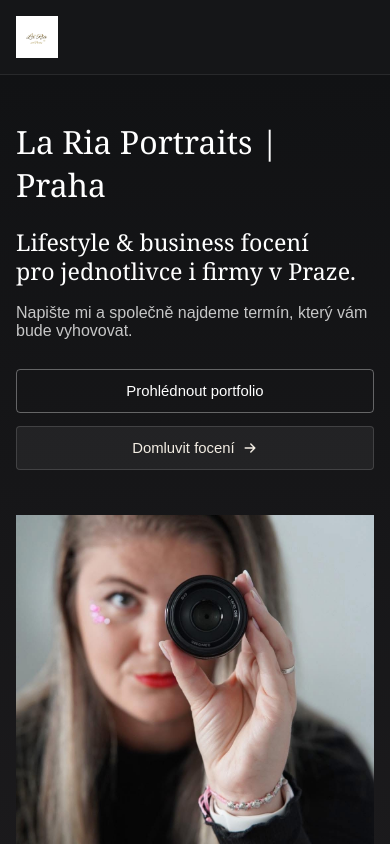
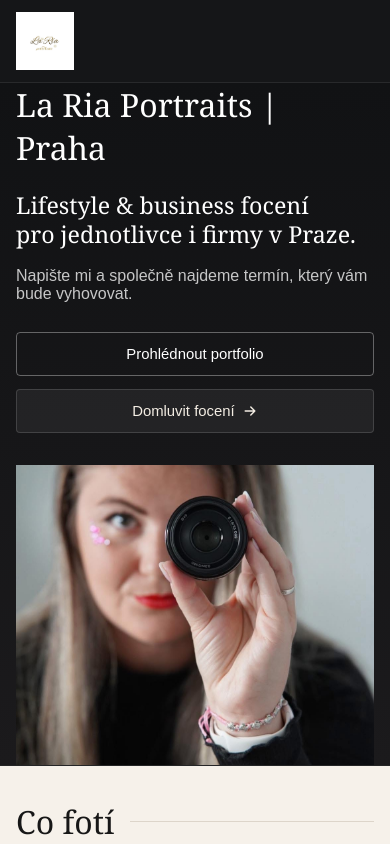
Before and after one commit to huckys25-gif/la-ria-portraits, a Next.js app: page / in a window 390 px wide. Shown: the top 844 px of the page. Built offline with nearby package versions, Linux system fonts and the light colour scheme.

Commit message:
Add files via upload

```diff
--- a/app/globals.css
+++ b/app/globals.css
@@ -1,13 +1,162 @@
 
-:root { --bg:#f4efe7; --black:#111214; --black-soft:#1b1a1c; --cream:#f6f1ea; --ivory:#fbf8f3; --white:#ffffff; --text:#171717; --muted:#5e5a56; --gold:#c39a63; --gold-dark:#9f7c4d; --sage:#62745e; --terra:#b66f44; --sand:#d8cfbf; --darkpanel:#22262b; --line:#ddd5ca; --shadow:0 12px 28px rgba(0,0,0,0.08);}
-*{box-sizing:border-box} html,body{margin:0;padding:0} body{font-family:Arial,Helvetica,sans-serif;background:var(--bg);color:var(--text)} a{color:inherit;text-decoration:none} img{display:block;max-width:100%} svg{flex-shrink:0}.icon-sm{width:1rem;height:1rem}.fill-current{fill:currentColor}
-.site-shell{min-height:100vh;background:var(--bg)} .shell{max-width:1120px;margin:0 auto;padding:0 1.2rem}
-.topbar{position:sticky;top:0;z-index:40;background:rgba(17,18,20,.98);border-bottom:1px solid rgba(255,255,255,.08)} .topbar-inner{display:flex;align-items:center;justify-content:space-between;gap:1rem;min-height:74px}.brand{display:inline-flex;align-items:center}.brand-logo{height:42px;width:auto}.topnav{display:flex;gap:1.75rem;color:rgba(255,255,255,.9);font-size:.95rem}.topnav a{position:relative;padding-bottom:.2rem}.topnav a.active::after,.topnav a:hover::after{content:"";position:absolute;left:0;right:0;bottom:-.55rem;height:2px;background:var(--gold)} .header-cta{display:inline-flex;align-items:center;justify-content:center;border:1px solid rgba(195,154,99,.9);color:var(--cream);padding:.78rem 1rem;border-radius:4px;font-size:.92rem}
-.hero-band{background:linear-gradient(180deg,var(--black) 0%,var(--black-soft) 100%);border-bottom:1px solid rgba(255,255,255,.08)} .hero-grid{display:grid;grid-template-columns:.9fr 1.1fr;gap:0;align-items:stretch}.hero-copy{color:white;padding:2.8rem 1.6rem 2.8rem 0}.hero-copy h1{margin:0;font-family:Georgia,'Times New Roman',serif;font-size:clamp(2rem,3vw,3.1rem);font-weight:400}.hero-copy h2{margin:1.4rem 0 0;font-family:Georgia,'Times New Roman',serif;font-size:clamp(1.45rem,2vw,2.1rem);line-height:1.25;font-weight:400}.hero-copy p{margin:1.1rem 0 0;font-size:1rem;color:rgba(255,255,255,.76)} .hero-actions{display:flex;flex-wrap:wrap;gap:.8rem;margin-top:1.8rem}.btn,.pricing-btn{display:inline-flex;align-items:center;justify-content:center;gap:.45rem;transition:transform .18s ease}.btn:hover,.pricing-btn:hover,.header-cta:hover{transform:translateY(-1px)} .btn{border-radius:4px;padding:.82rem 1rem;font-size:.93rem}.btn-outline-light{background:transparent;border:1px solid rgba(255,255,255,.34);color:white}.btn-outline-darklight{background:rgba(255,255,255,.06);border:1px solid rgba(255,255,255,.14);color:#f3ede3}.hero-image-wrap{position:relative;min-height:100%}.hero-image{width:100%;height:100%;min-height:340px;object-fit:cover}
-.content-section{padding:2.1rem 0 2.4rem}.cream-bg{background:var(--cream)}.ivory-bg{background:var(--ivory)}.white-bg{background:var(--white)}.section-title-row{display:flex;align-items:center;gap:1rem;margin-bottom:1.2rem}.section-title-row::after{content:"";flex:1;height:1px;background:var(--line)}.section-title-row.left-row::after{display:none}.section-title-row h3{margin:0;font-family:Georgia,'Times New Roman',serif;font-size:2rem;font-weight:400}.second-row{margin-top:2.2rem}
-.offer-grid.two-cols{display:grid;grid-template-columns:repeat(2,minmax(0,1fr));gap:1rem}.offer-card{border:1px solid var(--line);background:white;box-shadow:var(--shadow);overflow:hidden}.offer-image-wrap{height:260px;overflow:hidden}.offer-image{width:100%;height:100%;object-fit:cover}.offer-content{padding:1.2rem;min-height:190px}.offer-content h3{margin:0;font-family:Georgia,'Times New Roman',serif;font-size:1.9rem}.offer-content p{margin:.8rem 0 0;color:#5b564f;line-height:1.7}.offer-content ul{margin:1rem 0 0;padding-left:1.2rem;color:#4d4843;line-height:1.7}.tone-sage{border-top:9px solid #6f866d}.tone-dark{border-top:9px solid #28303a}
-.pricing-grid{display:grid;grid-template-columns:repeat(3,minmax(0,1fr));gap:.85rem}.pricing-card{position:relative;border:1px solid var(--line);background:linear-gradient(180deg,#fff 0%,#faf7f2 100%);padding:1.45rem 1.25rem 1.25rem;min-height:470px}.pricing-name{font-family:Georgia,'Times New Roman',serif;font-size:1.85rem}.pricing-price{margin-top:1rem;font-family:Georgia,'Times New Roman',serif;font-size:2.6rem}.pricing-text{margin:1rem 0 0;color:#4d4843;line-height:1.7}.pricing-card ul{margin:1rem 0 0;padding-left:1.1rem;color:#4d4843;line-height:1.75}.featured-label{position:absolute;left:.9rem;top:-.75rem;background:var(--terra);color:white;padding:.28rem .7rem;font-size:.76rem;font-weight:700}.accent-sage{border-bottom:8px solid #556d54}.accent-terra{border-bottom:8px solid #b66f44}.accent-dark{border-bottom:8px solid #1d1f22}.pricing-btn{margin-top:1.2rem;width:100%;border-radius:0;padding:.9rem 1rem;background:var(--black);color:white}.business-note-wrap{margin-top:1.4rem}.business-note{margin:0;text-align:center;font-weight:700;color:#2b2723;line-height:1.7;text-transform:uppercase}
-.testimonials-section{border-top:1px solid var(--line)}.testimonials-grid{display:grid;grid-template-columns:repeat(3,minmax(0,1fr));gap:1.2rem}.testimonial-item{color:#4e4842;line-height:1.8}.stars-row{display:flex;gap:.25rem;color:var(--gold-dark);margin-bottom:.9rem}
-.about-grid{display:grid;grid-template-columns:1fr 1fr;gap:1.5rem;align-items:center}.about-kicker{margin:0 0 .4rem;text-transform:uppercase;letter-spacing:.18em;color:var(--gold-dark);font-size:.8rem}.about-copy h3{margin:0 0 1rem;font-family:Georgia,'Times New Roman',serif;font-size:2rem;font-weight:400}.about-copy p{color:#504b45;line-height:1.85}.about-images{display:grid;grid-template-columns:1fr 1fr;gap:.8rem}.about-images img{width:100%;height:280px;object-fit:cover;border:1px solid var(--line);box-shadow:var(--shadow)}
-.contact-grid{display:grid;grid-template-columns:1fr .95fr;gap:1.5rem;align-items:center}.contact-copy{margin:.8rem 0 0;color:#4f4a45;line-height:1.8}.contact-card{border:1px solid var(--line);background:#fff;padding:1.3rem;box-shadow:var(--shadow)}.contact-card p{margin:0 0 .8rem;color:#4b4640}.btn-dark{background:var(--black);color:white}.full-width{width:100%;margin-top:1rem}
-@media (max-width:1024px){.hero-grid,.offer-grid.two-cols,.pricing-grid,.testimonials-grid,.about-grid,.contact-grid,.about-images{grid-template-columns:1fr}.hero-copy{padding-right:0}} @media (max-width:900px){.topnav{display:none}.header-cta{display:none}.hero-image{min-height:250px}} @media (max-width:640px){.shell{padding:0 1rem}.hero-actions{flex-direction:column}.btn,.pricing-btn,.full-width{width:100%}}
+:root {
+  --bg: #f4efe7;
+  --black: #111214;
+  --black-soft: #1b1a1c;
+  --cream: #f6f1ea;
+  --ivory: #fbf8f3;
+  --white: #ffffff;
+  --text: #171717;
+  --muted: #5e5a56;
+  --gold: #c39a63;
+  --gold-dark: #9f7c4d;
+  --sage: #62745e;
+  --terra: #b66f44;
+  --sand: #d8cfbf;
+  --darkpanel: #22262b;
+  --line: #ddd5ca;
+  --shadow: 0 12px 28px rgba(0,0,0,0.08);
+}
+
+* { box-sizing: border-box; }
+html, body { margin: 0; padding: 0; }
+body { font-family: Arial, Helvetica, sans-serif; background: var(--bg); color: var(--text); }
+a { color: inherit; text-decoration: none; }
+img { display: block; max-width: 100%; }
+svg { flex-shrink: 0; }
+.fill-current { fill: currentColor; }
+.icon-sm { width: 1rem; height: 1rem; }
+
+.site-shell { min-height: 100vh; background: var(--bg); }
+.shell { max-width: 1180px; margin: 0 auto; padding: 0 1.2rem; }
+
+.topbar {
+  position: sticky;
+  top: 0;
+  z-index: 40;
+  background: rgba(17,18,20,0.98);
+  border-bottom: 1px solid rgba(255,255,255,0.08);
+}
+.topbar-inner {
+  display: flex;
+  align-items: center;
+  justify-content: space-between;
+  gap: 1rem;
+  min-height: 90px;
+}
+.brand { display: inline-flex; align-items: center; }
+.brand-logo { height: 68px; width: auto; }
+.topnav { display: flex; gap: 1.75rem; color: rgba(255,255,255,0.9); font-size: 0.95rem; }
+.topnav a { position: relative; padding-bottom: 0.2rem; }
+.topnav a.active::after,
+.topnav a:hover::after {
+  content: ""; position: absolute; left: 0; right: 0; bottom: -0.55rem; height: 2px; background: var(--gold);
+}
+.header-cta {
+  display: inline-flex; align-items: center; justify-content: center;
+  border: 1px solid rgba(195,154,99,0.9); color: var(--cream);
+  padding: 0.82rem 1.1rem; border-radius: 4px; font-size: 0.92rem;
+}
+
+.hero-band { background: linear-gradient(180deg, var(--black) 0%, var(--black-soft) 100%); border-bottom: 1px solid rgba(255,255,255,0.08); }
+.hero-grid { display: grid; grid-template-columns: 1.05fr 0.95fr; gap: 2rem; align-items: center; padding: 2rem 0 2.2rem; }
+.hero-copy { color: white; padding: 0; }
+.hero-copy h1 {
+  margin: 0; font-family: Georgia, 'Times New Roman', serif; font-size: clamp(2rem, 3vw, 3.1rem); font-weight: 400;
+}
+.hero-copy h2 {
+  margin: 1.4rem 0 0; font-family: Georgia, 'Times New Roman', serif; font-size: clamp(1.45rem, 2vw, 2.1rem); line-height: 1.25; font-weight: 400;
+}
+.hero-copy p { margin: 1.1rem 0 0; font-size: 1rem; color: rgba(255,255,255,0.76); max-width: 32rem; }
+.hero-actions { display: flex; flex-wrap: wrap; gap: 0.8rem; margin-top: 1.8rem; }
+.btn, .pricing-btn { display: inline-flex; align-items: center; justify-content: center; gap: 0.45rem; transition: transform 0.18s ease; }
+.btn:hover, .pricing-btn:hover, .header-cta:hover { transform: translateY(-1px); }
+.btn { border-radius: 4px; padding: 0.82rem 1rem; font-size: 0.93rem; }
+.btn-outline-light { background: transparent; border: 1px solid rgba(255,255,255,0.34); color: white; }
+.btn-outline-darklight { background: rgba(255,255,255,0.06); border: 1px solid rgba(255,255,255,0.14); color: #f3ede3; }
+.hero-image-wrap { position: relative; max-width: 700px; width: 100%; margin-left: auto; }
+.hero-image { width: 100%; height: 460px; object-fit: cover; object-position: center; }
+
+.content-section { padding: 2.1rem 0 2.4rem; }
+.cream-bg { background: var(--cream); }
+.ivory-bg { background: var(--ivory); }
+.white-bg { background: var(--white); }
+.section-title-row { display: flex; align-items: center; gap: 1rem; margin-bottom: 1.2rem; }
+.section-title-row::after { content: ""; flex: 1; height: 1px; background: var(--line); }
+.section-title-row.left-row::after { display: none; }
+.section-title-row h3 { margin: 0; font-family: Georgia, 'Times New Roman', serif; font-size: 2rem; font-weight: 400; }
+.second-row { margin-top: 2.2rem; }
+
+.offer-grid.two-cols { display: grid; grid-template-columns: repeat(2, minmax(0,1fr)); gap: 1rem; }
+.offer-card { border: 1px solid var(--line); background: white; box-shadow: var(--shadow); overflow: hidden; }
+.offer-image-wrap { height: 260px; overflow: hidden; }
+.offer-image { width: 100%; height: 100%; object-fit: cover; }
+.offer-content { padding: 1.2rem; min-height: 190px; }
+.offer-content h3 { margin: 0; font-family: Georgia, 'Times New Roman', serif; font-size: 1.9rem; }
+.offer-content p { margin: 0.8rem 0 0; color: #5b564f; line-height: 1.7; }
+.offer-content ul { margin: 1rem 0 0; padding-left: 1.2rem; color: #4d4843; line-height: 1.7; }
+.tone-sage { border-top: 9px solid #6f866d; }
+.tone-dark { border-top: 9px solid #28303a; }
+
+.pricing-grid { display: grid; grid-template-columns: repeat(3, minmax(0,1fr)); gap: 0.85rem; align-items: stretch; }
+.pricing-card {
+  position: relative; border: 1px solid var(--line); background: linear-gradient(180deg, #fff 0%, #faf7f2 100%);
+  padding: 1.45rem 1.25rem 1.25rem; min-height: 520px; display: flex; flex-direction: column;
+}
+.pricing-name { font-family: Georgia, 'Times New Roman', serif; font-size: 1.85rem; }
+.pricing-price { margin-top: 1rem; font-family: Georgia, 'Times New Roman', serif; font-size: 2.6rem; }
+.pricing-text { margin: 1rem 0 0; color: #4d4843; line-height: 1.7; }
+.pricing-card ul { margin: 1rem 0 0; padding-left: 1.1rem; color: #4d4843; line-height: 1.75; }
+.featured-label {
+  position: absolute; left: 0.9rem; top: -0.75rem; background: var(--terra); color: white; padding: 0.28rem 0.7rem; font-size: 0.76rem; font-weight: 700;
+}
+.accent-sage { border-bottom: 8px solid #556d54; }
+.accent-terra { border-bottom: 8px solid #b66f44; }
+.accent-dark { border-bottom: 8px solid #1d1f22; }
+.pricing-btn {
+  margin-top: auto; width: 100%; border-radius: 0; padding: 0.9rem 1rem; background: var(--black); color: white; min-height: 56px;
+}
+.business-note-wrap { margin-top: 1.4rem; }
+.business-note {
+  margin: 0; text-align: center; font-weight: 700; color: #2b2723; line-height: 1.7; text-transform: uppercase;
+}
+
+.testimonials-section { border-top: 1px solid var(--line); }
+.testimonials-grid { display: grid; grid-template-columns: repeat(3, minmax(0,1fr)); gap: 1.2rem; }
+.testimonial-item { color: #4e4842; line-height: 1.8; }
+.stars-row { display: flex; gap: 0.25rem; color: var(--gold-dark); margin-bottom: 0.9rem; }
+
+.about-grid { display: grid; grid-template-columns: 1fr 1fr; gap: 1.5rem; align-items: center; }
+.about-kicker { margin: 0 0 0.4rem; text-transform: uppercase; letter-spacing: 0.18em; color: var(--gold-dark); font-size: 0.8rem; }
+.about-copy h3 { margin: 0 0 1rem; font-family: Georgia, 'Times New Roman', serif; font-size: 2rem; font-weight: 400; }
+.about-copy p { color: #504b45; line-height: 1.85; }
+.about-images { display: grid; grid-template-columns: 1fr 1fr; gap: 0.8rem; }
+.about-images img { width: 100%; height: 280px; object-fit: cover; border: 1px solid var(--line); box-shadow: var(--shadow); }
+
+.contact-grid { display: grid; grid-template-columns: 1fr 0.95fr; gap: 1.5rem; align-items: center; }
+.contact-copy { margin: 0.8rem 0 0; color: #4f4a45; line-height: 1.8; }
+.contact-card { border: 1px solid var(--line); background: #fff; padding: 1.3rem; box-shadow: var(--shadow); }
+.contact-card p { margin: 0 0 0.8rem; color: #4b4640; }
+.btn-dark { background: var(--black); color: white; }
+.full-width { width: 100%; margin-top: 1rem; }
+
+@media (max-width: 1024px) {
+  .hero-grid, .offer-grid.two-cols, .pricing-grid, .testimonials-grid, .about-grid, .contact-grid, .about-images {
+    grid-template-columns: 1fr;
+  }
+  .hero-copy { padding-right: 0; }
+  .hero-image-wrap { max-width: 100%; }
+  .hero-image { height: 360px; }
+}
+@media (max-width: 900px) {
+  .topnav { display: none; }
+  .header-cta { display: none; }
+  .topbar-inner { min-height: 82px; }
+  .brand-logo { height: 58px; }
+}
+@media (max-width: 640px) {
+  .shell { padding: 0 1rem; }
+  .hero-actions { flex-direction: column; }
+  .btn, .pricing-btn, .full-width { width: 100%; }
+  .hero-image { height: 300px; }
+}
```
